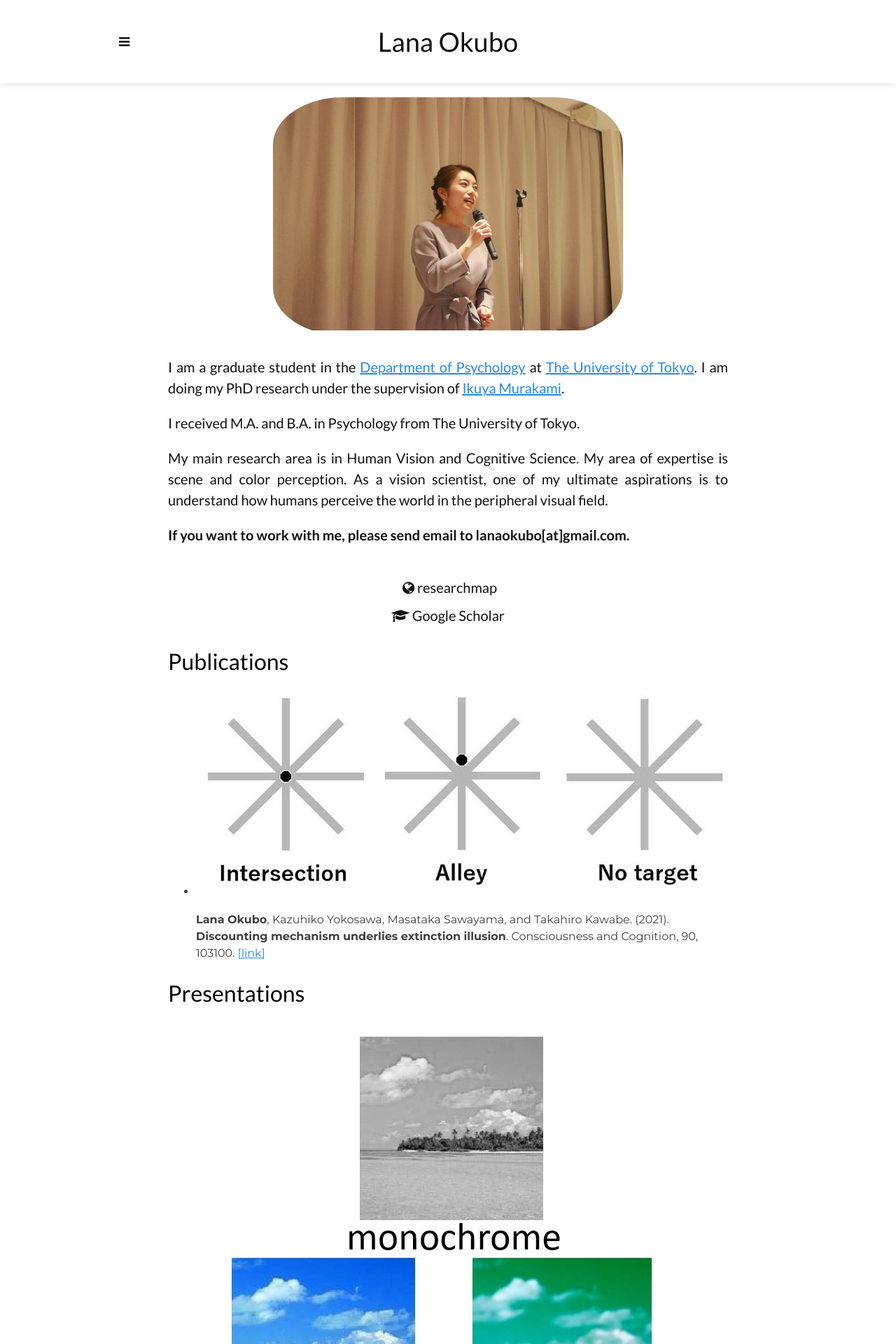
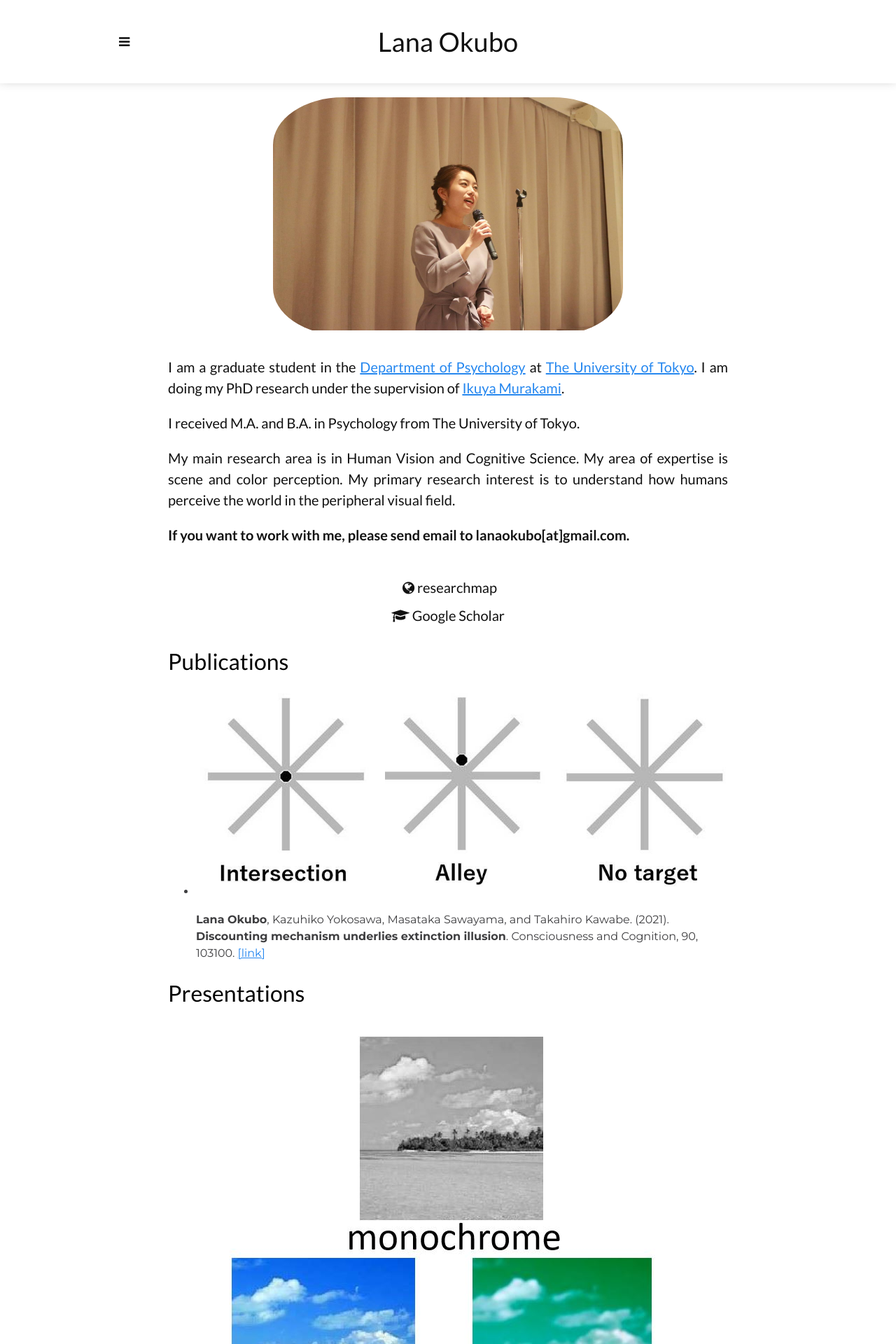
Before and after one commit to LNOKB/lnokb.github.io, a Jekyll site: the page built from index.html, in a window 1280 px wide. Shown: the top 1920 px of the page at 70% size. Built offline with Jekyll 4.4.1, drawn with Linux system fonts in a browser that asks for light colours.

Commit message:
Update index.html

```diff
--- a/index.html
+++ b/index.html
@@ -22,7 +22,7 @@ layout: home-page
       <p class="subtitle">
         My main research area is in Human Vision and Cognitive Science.
         My area of expertise is scene and color perception.
-        As a vision scientist, one of my ultimate aspirations is to understand how humans perceive the world in the peripheral visual field.
+        My primary research interest is to understand how humans perceive the world in the peripheral visual field.
 
       </p>
 
```
